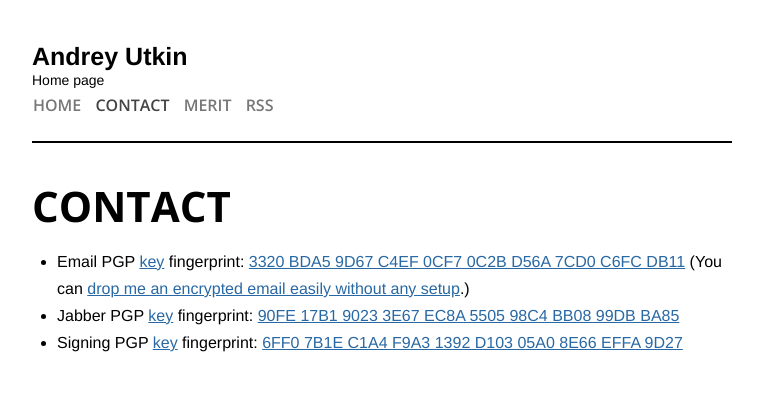
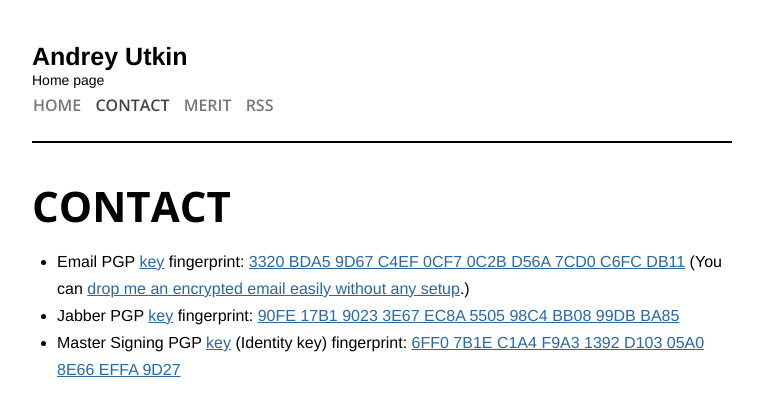
Before and after one commit to andrey-utkin/andrey-utkin.github.io, a Jekyll site: the page built from contact.md, in a window 1280 px wide. Shown: the top 416 px of the page, without its empty margins (258-1021 px from the left). Built offline with Jekyll 4.4.1, drawn with Linux system fonts in a browser that asks for light colours.

Commit message:
Clairify signing key meaning

```diff
--- a/contact.md
+++ b/contact.md
@@ -8,4 +8,4 @@ author_footer: false
 
 * Email PGP [key](/email.key) fingerprint: [3320 BDA5 9D67 C4EF 0CF7 0C2B D56A 7CD0 C6FC DB11](https://pgp.mit.edu/pks/lookup?op=vindex&search=0xD56A7CD0C6FCDB11) (You can [drop me an encrypted email easily without any setup](https://encrypt.to/0xD56A7CD0C6FCDB11).)
 * Jabber PGP [key](/jabber.key) fingerprint: [90FE 17B1 9023 3E67 EC8A 5505 98C4 BB08 99DB BA85](https://pgp.mit.edu/pks/lookup?op=vindex&search=0x98C4BB0899DBBA85)
-* Signing PGP [key](/signing.key) fingerprint: [6FF0 7B1E C1A4 F9A3 1392 D103 05A0 8E66 EFFA 9D27](https://pgp.mit.edu/pks/lookup?op=vindex&search=0x05A08E66EFFA9D27)
+* Master Signing PGP [key](/signing.key) (Identity key) fingerprint: [6FF0 7B1E C1A4 F9A3 1392 D103 05A0 8E66 EFFA 9D27](https://pgp.mit.edu/pks/lookup?op=vindex&search=0x05A08E66EFFA9D27)
```
